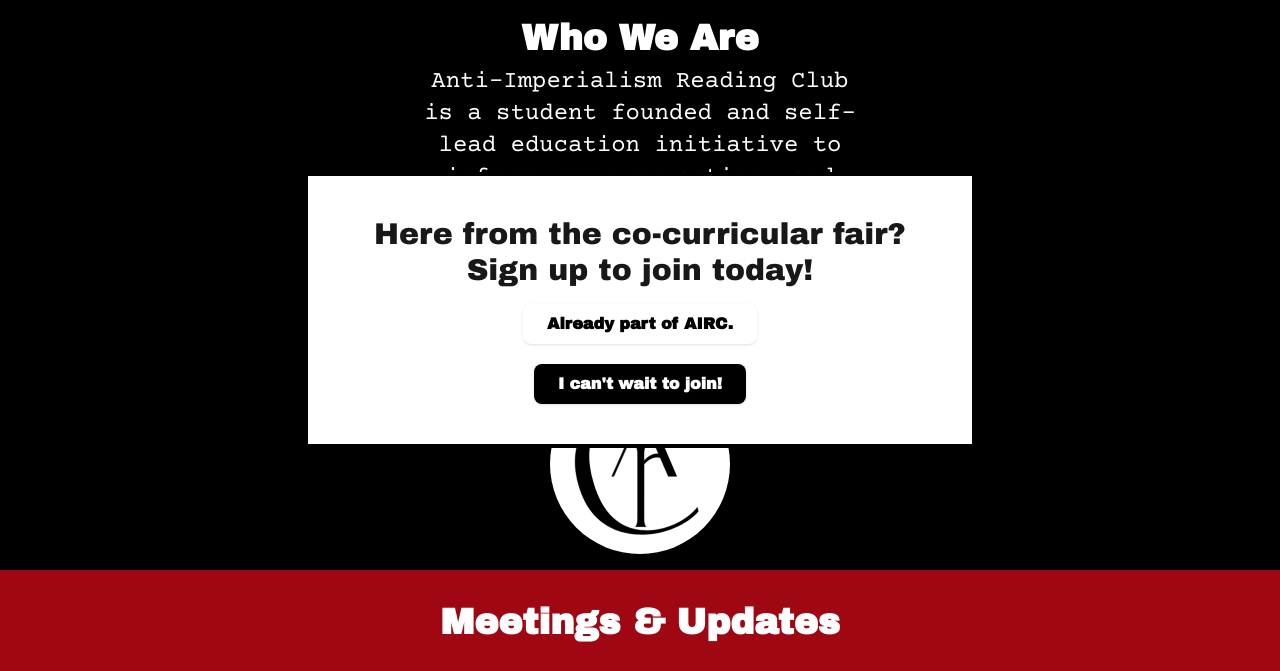
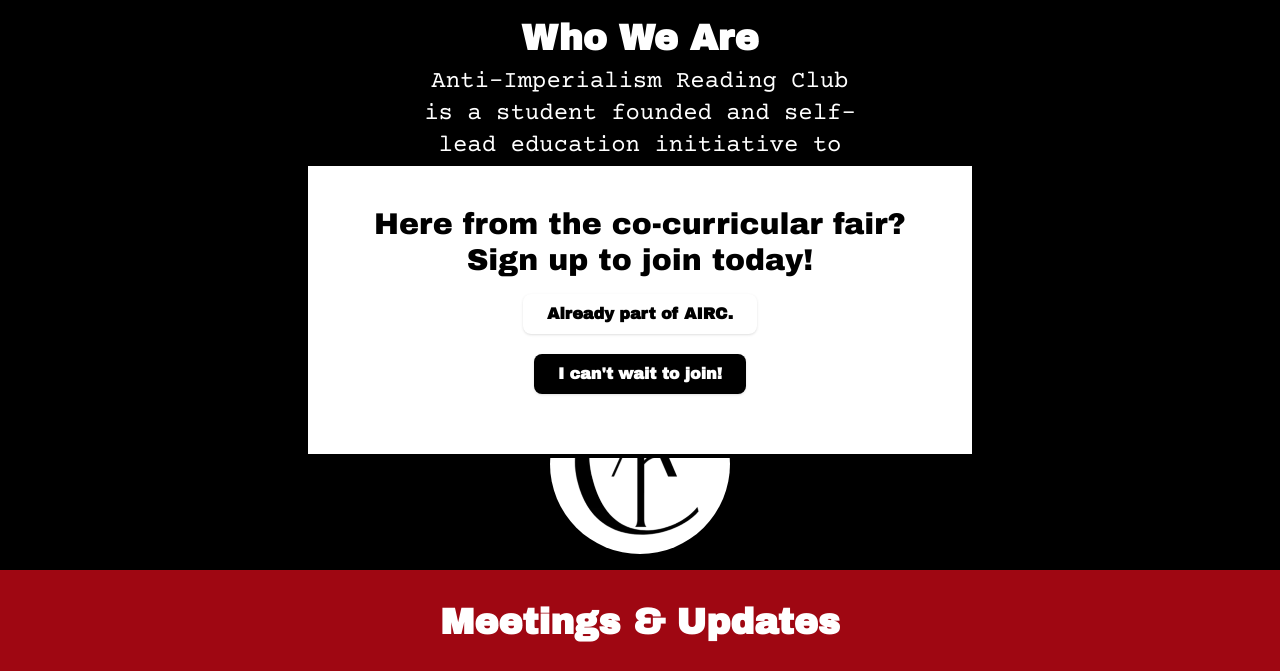
Before and after one commit to VictoryMa8/airc, a website: page index.html in a window 1280 px wide. Shown: the part 90-761 px from the top of the page. Drawn offline with nearby package versions, Linux system fonts and the light colour scheme.

Commit message:
Added popup

```diff
--- a/index.html
+++ b/index.html
@@ -60,8 +60,8 @@
 
 	<!-- Popup -->
 	<div class="fixed inset-0 flex items-center justify-center z-10 px-4">
-		<div id="popup" class="bg-white w-full max-w-2xl border-black border-4 flex flex-col rounded items-center p-6 sm:p-10">
-			<p class="mb-4 text-xl sm:text-3xl text-center">
+		<div id="popup" class="bg-white w-full max-w-2xl border-black border-4 flex flex-col rounded items-center p-8 sm:p-10">
+			<p class="mb-4 text-xl sm:text-3xl text-center text-black">
 			Here from the co-curricular fair? Sign up to join today!
 			</p>
 
@@ -71,7 +71,7 @@
 			</button>
 
 			<a href="https://docs.google.com/forms/d/e/1FAIpQLScZxzuFEUu0e-afeiwRmeNFVy_cXkl6H9gV_vXvDOhu46sG4g/viewform?usp=preview">
-			<button class="px-4 sm:px-6 py-2 rounded-lg bg-black text-white font-semibold shadow hover:bg-gray-800 active:bg-black focus:outline-none focus:ring-2 focus:ring-offset-2 transition mt-4 sm:mt-5 cursor-pointer">
+			<button class="px-4 sm:px-6 py-2 rounded-lg bg-black text-white font-semibold shadow hover:bg-gray-800 active:bg-black focus:outline-none focus:ring-2 focus:ring-offset-2 transition m-4 sm:m-5 cursor-pointer">
 				I can't wait to join!
 			</button>
 			</a>
```
Also changed, not shown: static/assets/styles/output.css.
